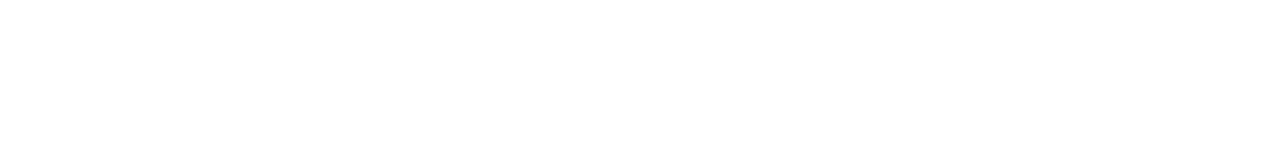
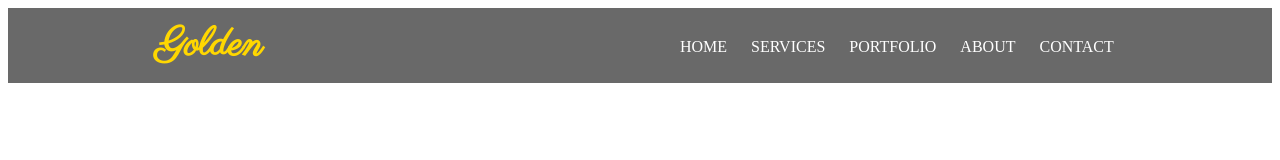
Before and after one commit to Caster22/Task-4.6, a website: page index.html in a window 1280 px wide. Drawn offline with Linux system fonts and the light colour scheme.

Commit message:
Add basic header

```diff
--- a/index.html
+++ b/index.html
@@ -4,10 +4,29 @@
     <meta charset="utf-8">
     <meta name="viewport" content="width=device-width, initial-scale=1.0">
     <title>Website</title>
+    <link href="https://fonts.googleapis.com/css2?family=Parisienne&family=Roboto&display=swap" rel="stylesheet">
     <link rel="stylesheet" href="vendor/bootstrap-grid.css">
     <link rel="stylesheet" href="css/style.css">
 </head>
 <body>
+    <header class="head">
+        <div class="container">
+            <div class="row">
+                <div class="col-3">
+                    <h3 class="head-title"> Golden</h3>
+                </div>
+                <div class="col-6">
+                    <ul class="head-list">
+                        <li><a href="#">HOME</a> </li>
+                        <li><a href="#">SERVICES</a> </li>
+                        <li><a href="#">PORTFOLIO</a> </li>
+                        <li><a href="#">ABOUT</a> </li>
+                        <li><a href="#">CONTACT</a> </li>
+                    </ul>
+                </div>
+            </div>
+        </div>
+    </header>
 
 </body>
 </html>
--- a/sass/style.scss
+++ b/sass/style.scss
@@ -0,0 +1,36 @@
+/*global*/
+
+$font-header: 'Parisienne', Sans-Serif;
+$font-text: 'Robot', Sans-Serif;
+
+/*header*/
+
+.head {
+  /*background-image: url("images/header-img.jpg");*/
+  background-color: dimgrey;
+  .row {
+    justify-content: space-around;
+  }
+  .head-title {
+    color: gold;
+    font-family: $font-header;
+    font-size: 40px;
+    margin-bottom: 10px;
+    margin-top: 10px;
+  }
+  .head-list {
+    list-style: none;
+    margin-top: 10px;
+    padding-top: 10px;
+
+    float: right;
+    li {
+      padding: 10px;
+      display: inline-block;
+    }
+    a {
+      text-decoration: none;
+      color: white;
+    }
+  }
+}
```
Also changed, not shown: css/style.css, images/header-img.jpg (added), 1 other file.
